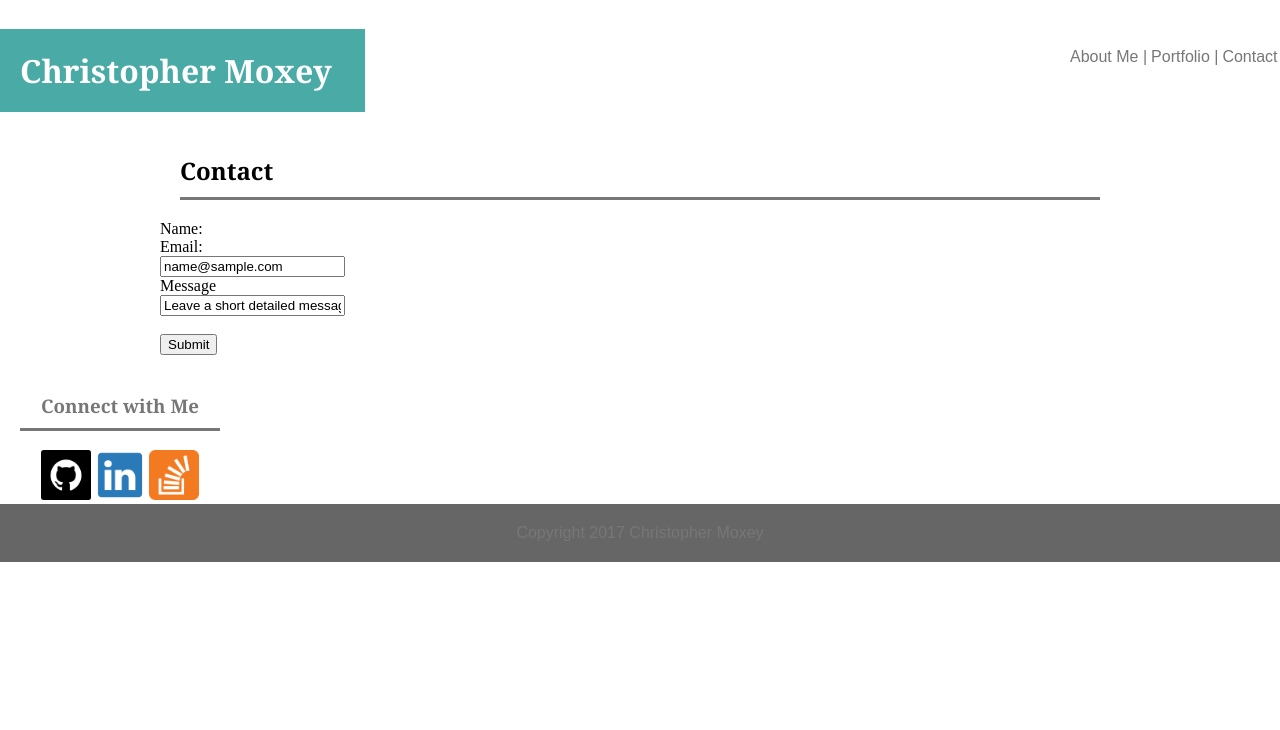
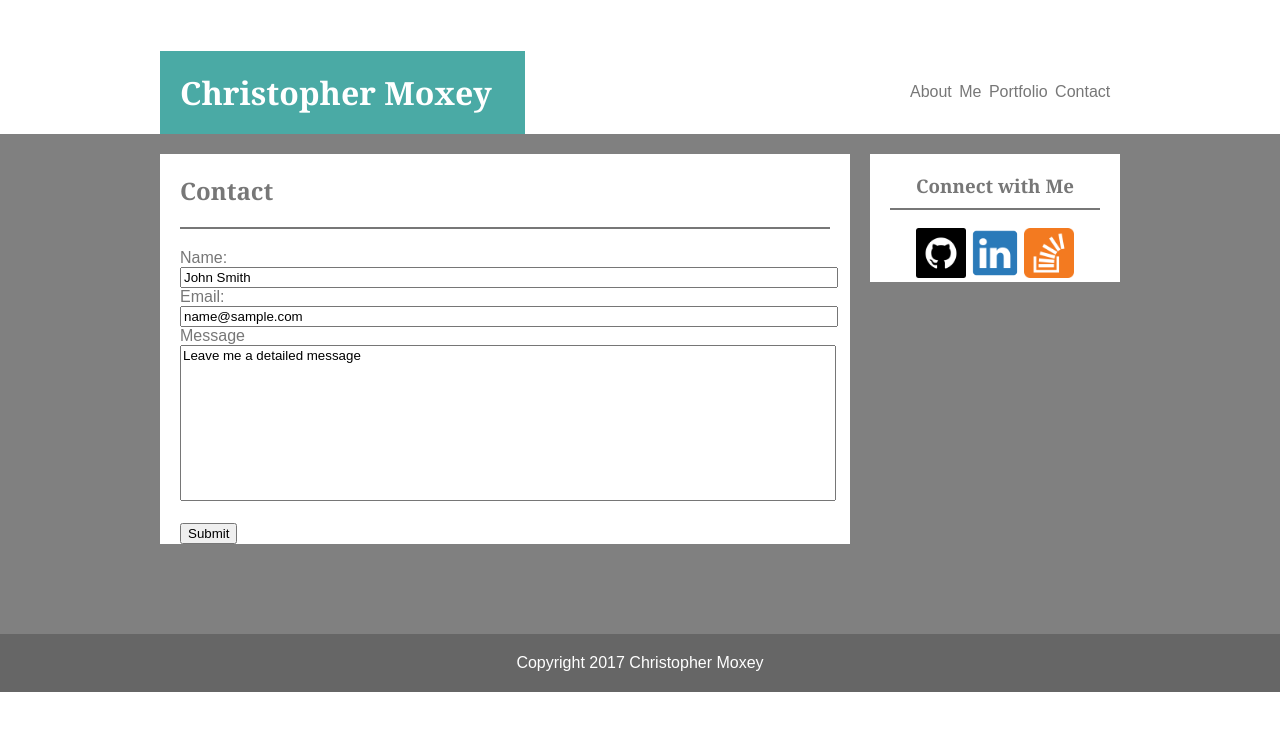
Before and after one commit to cmoxey8719/Basic-Portfolio, a plain HTML site: page contact.html in a window 1280 px wide. Drawn offline with Linux system fonts and the light colour scheme.

Commit message:
all done just need photos for portfolio

```diff
--- a/assets/css/style.css
+++ b/assets/css/style.css
@@ -11,26 +11,31 @@ h1{
 	background-color: #4aaaa5;
 	color: white;
 	width: 325px;
+	float: left;
+	position: relative;
+	bottom: -22px;
 	padding: 20px;
-	float: left;
 }
 .topbox{
+	width: 960px;
+	height: 100px;
 	margin-left: auto;
 	margin-right: auto;
-	width: 960px;
 }
 
 .nav{
 	color: #777777;
 	text-decoration: none;
 	width: 210px;
-	margin-top: 40px;
+	position: relative;
+	bottom: -75px;
 	float: right;
 }
 
 a{
 	color: #777777;
 	text-decoration: none;
+	word-spacing: 3px;
 	font-family: 'Arial', 'Helvetica Neue', Helvetica, sans-serif;
 }
 
@@ -41,28 +46,32 @@ p{
 .backgroundbox{
 	clear: both;
 	overflow: auto;
-	background-image: url("css/swirl_panel.png")
+	/*background-image: url("images/swirl_panel.png");*/
+	background-color: gray;
 }
 
-#marginbox{
+.marginbox{
 	width: 960px;
+	height: 500px;
+	margin-left: auto;
 	margin-right: auto;
-	margin-left: auto;
 }
 
-#bigbox{
-	margin: 20px;
+.bigbox {
 	background-color: white;
 	color: #777777;
 	font-family: 'Arial', 'Helvetica Neue', Helvetica, sans-serif;
+	margin-top: 20px;
+	padding-left: 20px;
+	padding-right: 20px;
 	width: 650px;
 	float: left;
+	text-align: left;
 }
+
 h2{
-	margin-left: 20px;
-	margin-right: 20px;
-	padding-bottom: 10px;
-	border-bottom: 3px solid #777777;
+	padding-bottom: 20px;
+	border-bottom: 2px solid #777777;
 }
 
 #picture{
@@ -71,28 +80,31 @@ h2{
 	width: 100px;
 	float: left;
 }
-h3{
-	padding-bottom: 10px;
-	border-bottom: 3px solid #777777;
-}
-#connect{
+.connect{
 	font-family: 'Arial', 'Helvetica Neue', Helvetica, sans-serif;
 	background-color: white;
 	color: #777777;
-	width: 200px;
+	width: 250px;
 	float: left;
-	margin-top: 20px;
+	position: relative;
+	right: -20px;
+    margin-top: 20px;
+	text-align: center;
+}
+h3{
 	margin-left: 20px;
-	text-align: center;
-
+	margin-right: 20px;
+	padding-bottom: 10px;
+	border-bottom: 2px solid #777777;
 }
 
 
-#foot{
-	background-color: #666666;
+.foot{
 	clear: both;
 	overflow: auto;
-	color: #777777;
+	background-color: #666666;
+	margin-top: 0;
+	color: white;
 	font-family: 'Arial', 'Helvetica Neue', Helvetica, sans-serif;
 	padding: 20px;
 	text-align: center;
@@ -105,3 +117,13 @@ h3{
 	width: 50px;
 
 }
+
+textarea{
+	width: 100%;
+    height: 150px;
+    resize: none;
+	font-family: 'Arial', 'Helvetica Neue', Helvetica, sans-serif;
+}
+.textbox{
+	width: 100%;
+}
--- a/contact.html
+++ b/contact.html
@@ -3,19 +3,21 @@
 <head>
 	<meta charset="UTF-8">
 	<title>About Me</title>
+	<link rel="stylesheet" type="text/css" href="assets/css/reset.css">
 	<link rel="stylesheet" type="text/css" href="assets/css/style.css">
 </head>
 <body>
 
-<div id="topbox">
+<!-- Container with header and nav bar -->
+<div class="topbox">
 
 	<!-- header -->
 	<h1>Christopher Moxey</h1>
 
 	<!--Nav Bar on same level as header -->
 	<div class="nav">
-		<a href="index.html">About Me |</a>
-		<a href="portfolio.html"> Portfolio |</a>
+		<a href="index.html">About Me </a>
+		<a href="portfolio.html"> Portfolio </a>
 		<a href="contact.html"> Contact</a>
 	</div>
 
@@ -26,50 +28,48 @@
 <div class="backgroundbox">
 
 	<!-- container for margins of content -->
-	<div id="marginbox">
+	<div class="marginbox">
 
 		<!-- form box -->
-		<div>
+		<div class="bigbox">
 			<h2>Contact</h2>
 
 			<form action="">
-			Name: <br>
-			<imput type="text" name="wholename" value="John Smith">
-
-			Email: <br>
-			<input type="text" name="email" value="name@sample.com">
-
+			<div>Name:</div>
+			<input class="textbox" type="text" name="wholename" value="John Smith">
+			<br>
+			<div>Email:</div>
+			<input class="textbox" type="email" name="email" value="name@sample.com">
+			<br>
 			<div>Message</div>
-			<input type="text" name="message" value="Leave a short detailed message for me">
+			<textarea class="textbox">Leave me a detailed message</textarea>
 			<br><br>
 			<input type="submit" value="Submit">
+			<br>
 			</form>
-
 		</div>
 
-	</div>
 
 
-	<!-- Connect with me container -->
-	<div id="connect">
-		<h3>Connect with Me</h3>
+		<!-- Connect with me container -->
+		<div class="connect">
+			<h3>Connect with Me</h3>
 
-		<!-- Image for Github -->
-		<img class="pic" alt="github" src="assets/images/github.png">
-		<a href=""></a>
+			<!-- Image for Github -->
+			<a href="https://github.com"><img class="pic" alt="github" src="assets/images/github.png"></a>
 
-		<!-- Image for Linkedin -->
-		<img class="pic" alt="linkedin" src="assets/images/linkedin.png">
-		<a href=""></a>
+			<!-- Image for Linkedin -->
+			<a href="https://linkedin.com"><img class="pic" alt="linkedin" src="assets/images/linkedin.png"></a>
 
-		<!-- Image for Overstack -->
-		<img class="pic" alt="stackoverflow" src="assets/images/stackoverflow.png">
-		<a href=""></a>
+			<!-- Image for Overstack -->
+
+			<a href="https://stackoverflow.com/"><img class="pic" alt="stackoverflow" src="assets/images/stackoverflow.png"></a>
+		</div>
 	</div>
 </div>
 
 	<!-- Coppyright at bottom of page -->
-	<div id="foot">Copyright 2017 Christopher Moxey</div>
+	<div class="foot">Copyright 2017 Christopher Moxey</div>
 
 </body>
 </html>
```
Also changed, not shown: index.html (+19 -21 lines), portfolio.html (+23 -20 lines), assets/images/swirl_pattern.png (renamed from assets/css/swirl_pattern.png).
